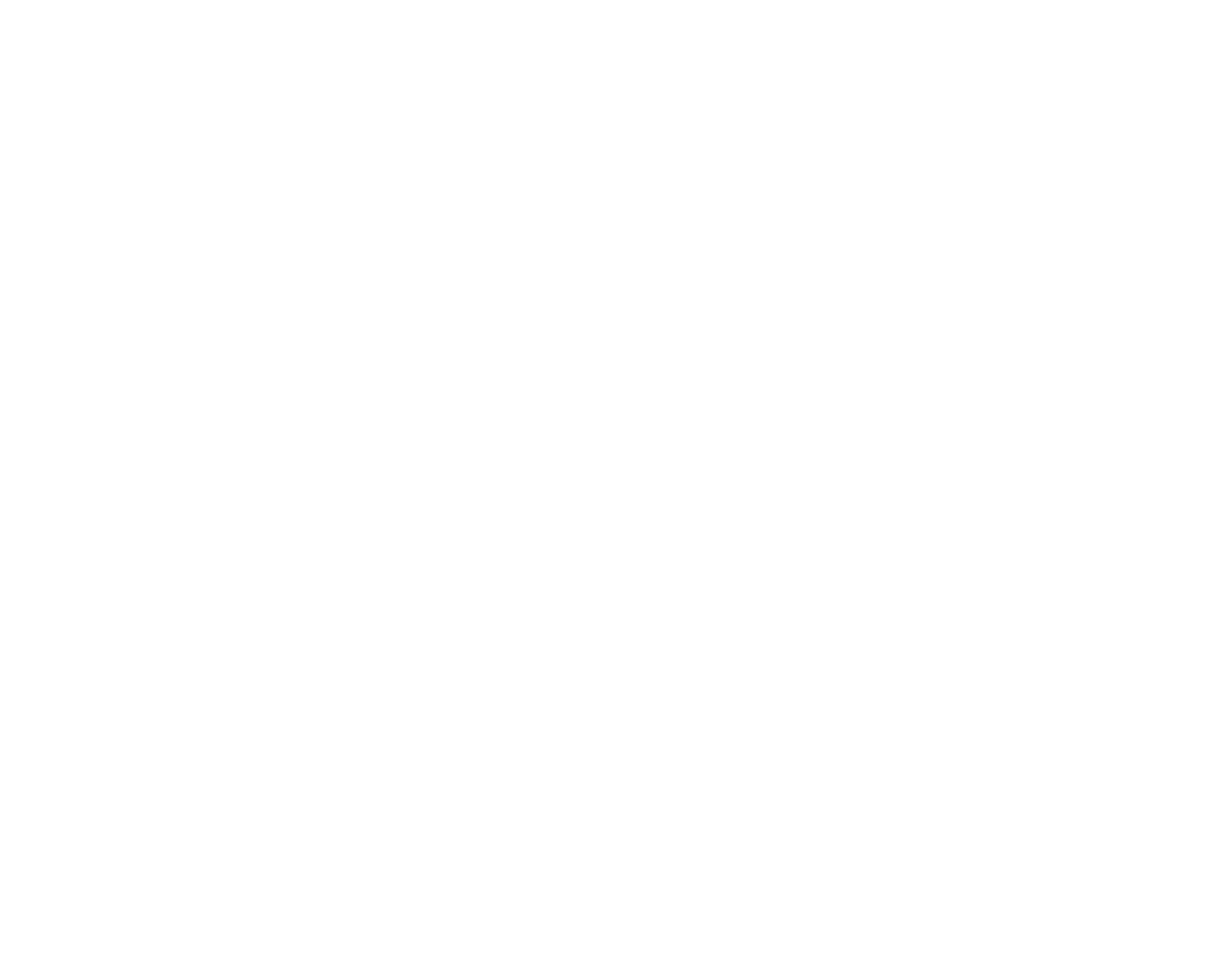
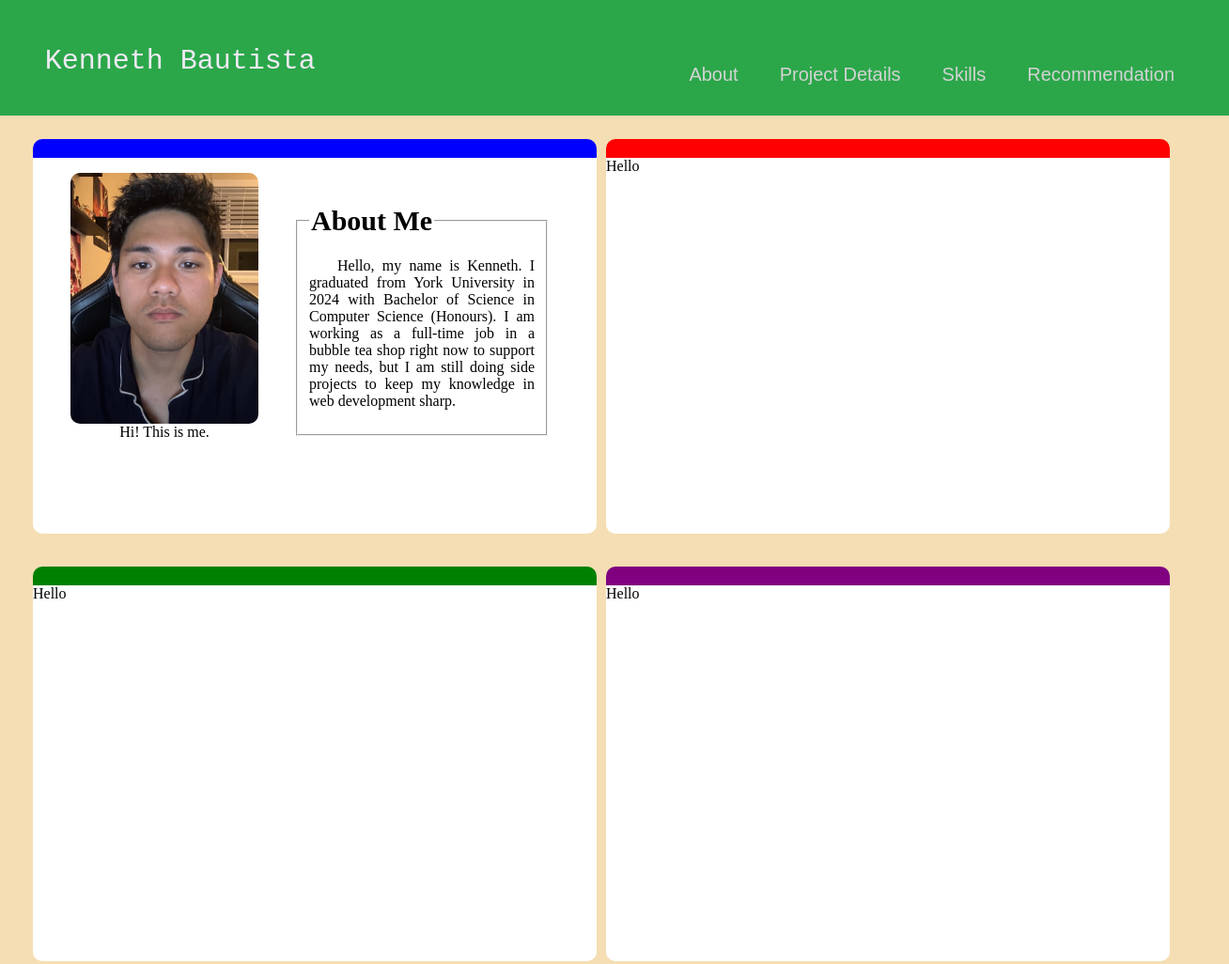
Before and after one commit to ekenneth11/About-Me-Web-Page, a plain HTML site: page about_me.html in a window 1280 px wide. Shown: the whole page at 94% size, 1308 px wide, since content can reach past the window. Before the commit the page ends 800 px from the top, so only its background shows below. Drawn offline with Linux system fonts and the light colour scheme.

Commit message:
added the about me page

```diff
--- a/about_me.html
+++ b/about_me.html
@@ -2,8 +2,62 @@
 <html>
     <head>
         <title>About Me</title>
+        <link rel="stylesheet" href="style.css">
+        <script src="script.js"></script>
     </head>
     <body>
+        <section id="home">
+            <header>Kenneth Bautista</header>
+            <nav>
+                <div class="topdiv">
+                    <a href="#about"><button class="topmenu">About</button></a>
+                    <a href="#project"><button class="topmenu">Project Details</button></a>
+                    <a href="#skills"><button class="topmenu">Skills</button></a>
+                    <a href="#recom"><button class="topmenu">Recommendation</button></a>
+                </div>
+            </nav>
+        </section>
+        <div style="clear:both;"></div>
+
+        <div id="details">
+            <!--About details-->
+            <section id="about" class="b about">
+                <div id="abt">
+                    <figure>
+                        <img src="me.jpg">
+                        <figcaption style="text-align: center;">Hi! This is me.</figcaption>
+                    </figure>
+                    <article>
+                        <fieldset>
+                            <legend>About Me</legend>
+                            <p style="text-indent: 30px;">Hello, my name is Kenneth. I graduated from York University in 2024 with Bachelor of Science in Computer Science (Honours). I am working as a full-time job in a bubble tea shop right now to support my needs, but I am still doing side projects to keep my knowledge in web development sharp. </p>
+                        </fieldset>
+                    </article>
+                </div>
+            </section>
+
+            <!--Project Details-->
+            <section id="project" class="b project">
+                <div id="prj">
+                    Hello
+                </div>
+            </section>
+
+            <!--Skills Details-->
+            <section id="skills" class="b skills">
+                <div id="skl">
+                    Hello
+                </div>
+            </section>
+
+            <!--Recommendation Details-->
+            <section id="recom" class="b recom">
+                <div id="rcm">
+                    Hello
+                </div>
+            </section>
+        </div>
+
 
 
     </body>
--- a/style.css
+++ b/style.css
@@ -0,0 +1,110 @@
+body{
+    margin: 10px;
+    background-color: wheat;
+}
+
+#home{
+    background-color:  #2ba74a;
+    padding-bottom: 1cm;
+    margin-left:-1cm;
+    margin-right:-1cm;
+    margin-top:-1cm;
+    padding-top: 2cm;
+    padding-bottom: 2cm;
+    }
+    header {
+        font-size: 30px;
+        color: rgb(240, 234, 245);
+        float: left;
+        padding-left: 2cm;
+        font-family:monospace;
+    }
+    .topdiv {
+        float: right;
+        padding-right: 1cm;
+      }
+    .topmenu {
+        color: lightgray;
+        background-color:   #2ba74a;
+        margin: 10px;
+        padding: 10px;
+        font-size: 20px;
+        text-decoration: none;
+        border-radius: 1mm;
+        outline: none;
+      }
+
+    .topmenu:hover {
+        color: white;
+        font-weight: bolder;
+        background-color: #13eb49;
+        text-decoration: underline;
+
+      }
+
+button{
+    font-size: 20px;
+    border: transparent;
+    width: fit-content;
+    background-color: rgb(173, 218, 173);
+    border-radius: 40px;
+    padding-right: 15px;
+    padding-left: 15px;
+}
+button:hover {
+    cursor: pointer;
+}
+#details{
+    display: grid;
+    grid-template-columns: repeat(2, 1fr);
+    grid-template-rows: repeat(2, 1fr);
+    gap:10px;
+    width: 100%;
+    max-width: 800px;
+    margin: auto;
+    justify-content: center;
+}
+.b{
+    border-top-style: solid;
+    background-color: white;
+    border-top-width: 20px;
+    width: 600px;
+    height: 400px;
+    border-radius: 10px;
+    margin-top: 25px;
+    display: flex;
+}
+.about{
+    border-top-color: blue;
+}
+.project{
+    border-top-color: red;
+}
+.skills{
+    border-top-color: green;
+}
+.recom{
+    border-top-color: purple;
+}
+figure {
+    display: flex;
+    flex-direction: column;
+    float: left;
+    justify-self: auto;
+}
+figure img{
+    max-width: 200px;
+    height: auto;
+    border-radius: 10px;
+    object-fit: cover;
+}
+article{
+    margin-top: 50px;
+    margin-right: 50px;
+    text-align: justify;
+    justify-content: center;
+}
+legend {
+    font-size: 30px;
+    font-weight: bolder;
+}
```
Also changed, not shown: me.jpg (added).
